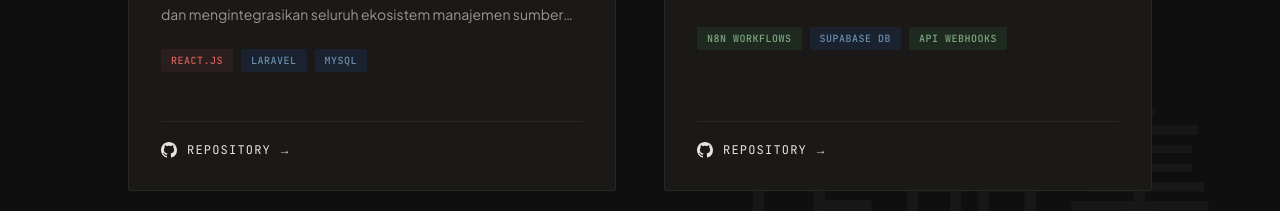
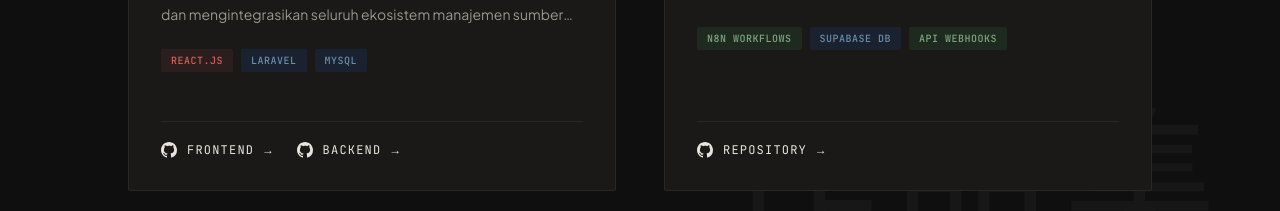
Before and after one commit to Yossy123/Portofolio, a React (Vite) app: page / in a window 1280 px wide. Shown: the part 2380-2591 px from the top of the page. Built offline with nearby package versions, Linux system fonts and the light colour scheme.

Commit message:
feat: add Projects component to showcase project list and technical stacks

```diff
--- a/src/components/Projects.jsx
+++ b/src/components/Projects.jsx
@@ -11,7 +11,10 @@
         { name: "Laravel", category: "backend" },
         { name: "MySQL", category: "database" }
       ],
-      link: "https://github.com/Ryandra-TI01/HRIS-frontend"
+      links: [
+        { label: "Frontend", url: "https://github.com/Ryandra-TI01/HRIS-frontend" },
+        { label: "Backend", url: "https://github.com/ekomh170/hris-backend-laravel-sib" }
+      ]
     },
     {
       id: "02",
@@ -101,7 +104,30 @@
                 </div>
               </div>
 
-              <div className="border-t border-zen-border pt-5 mt-auto flex items-center justify-between">
+              <div className="border-t border-zen-border pt-5 mt-auto flex items-center gap-6 flex-wrap">
+                {project.links ? (
+                  project.links.map((repo, idx) => (
+                    <a
+                      key={idx}
+                      href={repo.url}
+                      target="_blank"
+                      rel="noopener noreferrer"
+                      className="inline-flex items-center gap-2.5 text-xs font-mono tracking-widest uppercase text-zen-sumi hover:text-zen-crimson transition-colors duration-300 group/btn"
+                      aria-label={`View ${repo.label} repository of ${project.name} on GitHub`}
+                    >
+                      <svg
+                        className="w-4 h-4 fill-current transition-transform duration-300 group-hover/btn:scale-110"
+                        viewBox="0 0 16 16"
+                      >
+                        <path fillRule="evenodd" d="M8 0C3.58 0 0 3.58 0 8c0 3.54 2.29 6.53 5.47 7.59.4.07.55-.17.55-.38 0-.19-.01-.82-.01-1.49-2.01.37-2.53-.49-2.69-.94-.09-.23-.48-.94-.82-1.13-.28-.15-.68-.52-.01-.53.63-.01 1.08.58 1.23.82.72 1.21 1.87.87 2.33.66.07-.52.28-.87.51-1.07-1.78-.2-3.64-.89-3.64-3.95 0-.87.31-1.59.82-2.15-.08-.2-.36-1.02.08-2.12 0 0 .67-.21 2.2.82.64-.18 1.32-.27 2-.27.68 0 1.36.09 2 .27 1.53-1.04 2.2-.82 2.2-.82.44 1.1.16 1.92.08 2.12.51.56.82 1.27.82 2.15 0 3.07-1.87 3.75-3.65 3.95.29.25.54.73.54 1.48 0 1.07-.01 1.93-.01 2.2 0 .21.15.46.55.38A8.013 8.013 0 0016 8c0-4.42-3.58-8-8-8z" />
+                      </svg>
+                      <span>{repo.label}</span>
+                      <span className="inline-block transform transition-transform duration-300 ease-out group-hover/btn:translate-x-1">
+                        →
+                      </span>
+                    </a>
+                  ))
+                ) : (
                   <a
                     href={project.link}
                     target="_blank"
@@ -120,6 +146,7 @@
                       →
                     </span>
                   </a>
+                )}
               </div>
             </div>
           ))}
```
Lines whose indentation alone changed are shown as unchanged.
